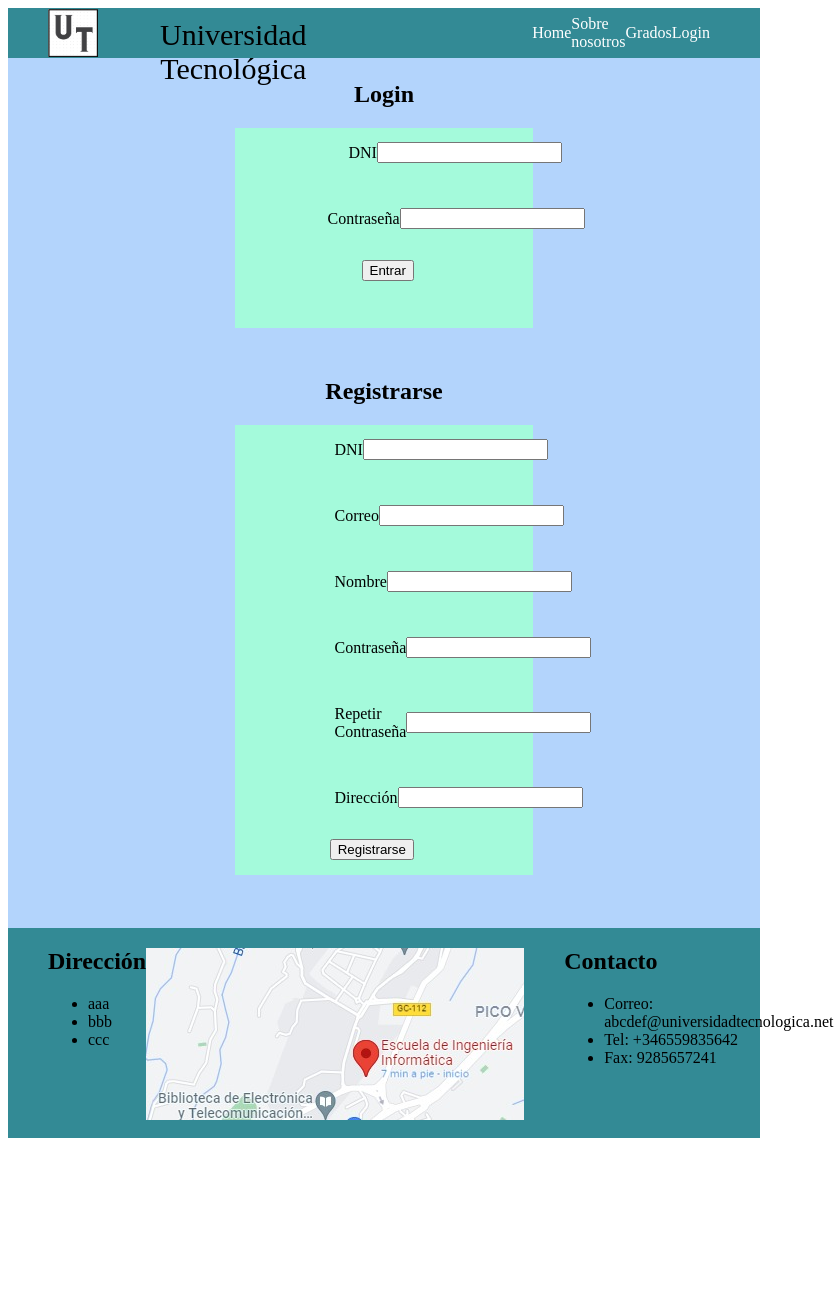
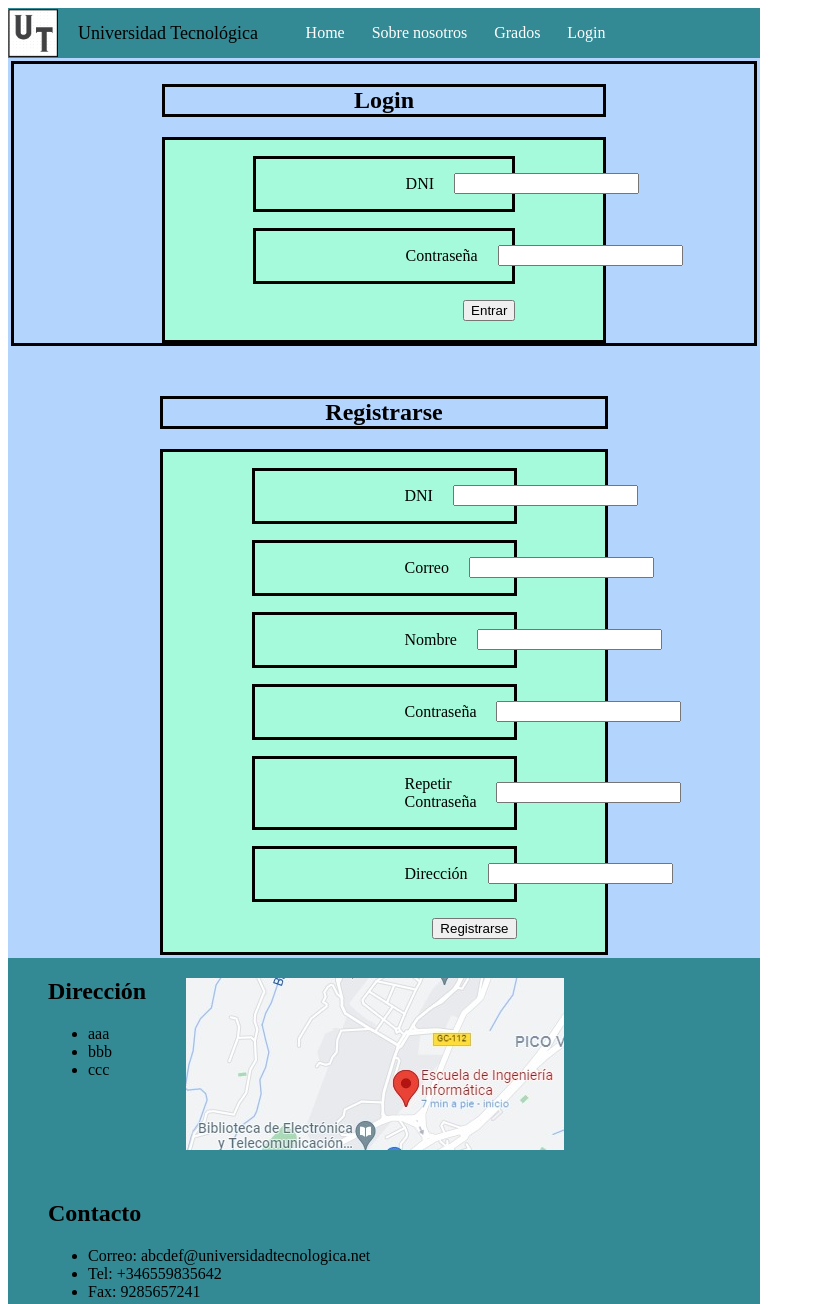
Before and after one commit to albertosocas/version1, a website built with Parcel: page login.html in a window 768 px wide. Shown: the top 1304 px of the page, 834 px wide, since content can reach past the window. Before the commit the page ends 1146 px from the top, so only its background shows below. Built offline with nearby package versions, Linux system fonts and the light colour scheme.

Commit message:
actualizacion1_Responsive

```diff
--- a/css/login.css
+++ b/css/login.css
@@ -1,12 +1,22 @@
 #login{
-  margin-right: 30%;
-  margin-left: 30%;
-  height: 200px ;
+  height: 200px;
+  margin-left: 20%;
+  margin-right: 20%;
   background-color: #a4fadb;
-
+  border: solid;
+  solid-color: black;
 }
 #titulologin, #tituloregistrarse{
+  margin-left: 20%;
+  margin-right: 20%;
   text-align: center;
+  border: solid;
+  solid-color: black;
+}
+
+#cajalogin{
+  border: solid;
+  solid-color: black;
 }
 
 #tituloregistrarse{
@@ -16,33 +26,37 @@
 .input{
   display: flex;
   align-items: center;
-  justify-content: space-between;
   margin-right: 20%;
   margin-left: 20%;
   list-style-type: none;
+  padding-right: 20px;
+  padding-left: 150px;
+
+  border: solid;
+  solid-color: black;
 }
 
-.dni{
-  margin-left: 10%;
+.dni, .fichero, .contraseña{
+  margin-right: 20px;
 }
 
 .formulario{
   margin-right: 5%;
 }
 
-.contraseña{
-  margin-left: -5%;
-}
 
 #botonLogin, #botonRegistro{
+  margin-left: 20%;
+  margin-right: 20%;
+  text-align: center;
   float: right;
-  margin-right: 40%;
 }
 
 #registro{
-  margin-right: 30%;
-  margin-left: 30%;
-  height: 450px ;
+  height: 500px;
+  margin-left: 20%;
+  margin-right: 20%;
   background-color: #a4fadb;
-  margin-bottom: 50px;
+  border: solid;
+  solid-color: black;
 }
--- a/css/main.css
+++ b/css/main.css
@@ -29,7 +29,7 @@ header {
 
 #buscador{
   display:flex;
-  flex-basis: 30%;
+  flex-basis: 300px;
   margin-right: 50px;
   margin-left: 30%;
   height: 50px;
@@ -54,13 +54,18 @@ footer{
   background-color: rgb(51, 138, 149);
 }
 #dir{
-  display: flow;
+  display: flex;
   flex-basis: 25%;
   margin-left: 40px;
 }
 
+#direccion{
+  display: flow;
+}
+
 #mapa{
   margin-top: 20px;
+  margin-left: 40px;
 }
 
 #cont{
@@ -69,3 +74,35 @@ footer{
   margin-left: 40px;
 
 }
+
+@media screen and (min-width:640px) and (max-width:900px) {
+  #encabezado{
+    padding-left: 0px;
+    padding-right: 0px;
+  }
+
+  #titulo{
+    font-size: 18px;
+    width: 200px;
+    margin-left: 10px;
+    padding-top: 20px;
+  }
+
+  #buscador{
+    margin-left: 5%;
+  }
+
+  .vinculo{
+    justify-content: space-between;
+  }
+
+  footer{
+    height: 400px;
+    display: flex;
+    flex-direction: column;
+  }
+
+  #cont{
+    margin-top: 30px;
+  }
+}
--- /dev/null
+++ b/css/responsiveLogin.css
@@ -0,0 +1,4 @@
+@media screen and (min-width:640px) and (max-width:900px) {
+
+
+}
--- a/login.html
+++ b/login.html
@@ -20,20 +20,23 @@
       </ul>
     </header>
     <main>
+      <div id="cajalogin">
         <h2 id="titulologin">Login</h2>
 
         <article id="login">
           <ul class="input">
             <li class="dni"><p>DNI</p></li>
-          <li class="formulario"  ><form><input id="textodni" type="text"></form></li>
+            <li class="formulario"><form><input id="textodni" type="text"></form></li>
+          </ul>
 
-        </ul>
           <ul class="input">
             <li class="contraseña"><p>Contraseña</p></li>
             <li class="formulario" ><form><input id="textocontraseña" type="text"></form></li>
           </ul>
           <input id="botonLogin" type="submit" value="Entrar">
         </article>
+      </div>
+
 
       <h2 id="tituloregistrarse">Registrarse</h2>
       <article id="registro">
@@ -68,14 +71,16 @@
 </body>
 <footer>
   <section id="dir">
+    <div id="dir2">
       <h2>Dirección</h2>
       <ul id = direccion>
         <li>aaa</li>
         <li>bbb</li>
         <li>ccc</li>
       </ul>
+    </div>
+    <img id="mapa" src="img/mapa.jpeg" alt="imagen" width="378" height="172">
   </section>
-  <img id="mapa" src="img/mapa.jpeg" alt="imagen" width="378" height="172">
 
   <section id="cont">
     <h2>Contacto</h2>
```
Also changed, not shown: alumnoMatriculado.html (+3 -1 lines), alumnoNoMatriculado.html (+3 -1 lines), asignatura.html (+3 -1 lines), asignaturasgrado.html (+3 -1 lines), css/responsiveIndex.css (added, +53 -0 lines), css/responsiveSobreNosotros.css (added, +10 -0 lines), grados.html (+3 -1 lines), index.html (+4 -1 lines), profesor.html (+3 -1 lines), sobrenosotros.html (+4 -1 lines). Lines whose indentation alone changed are shown as unchanged.
